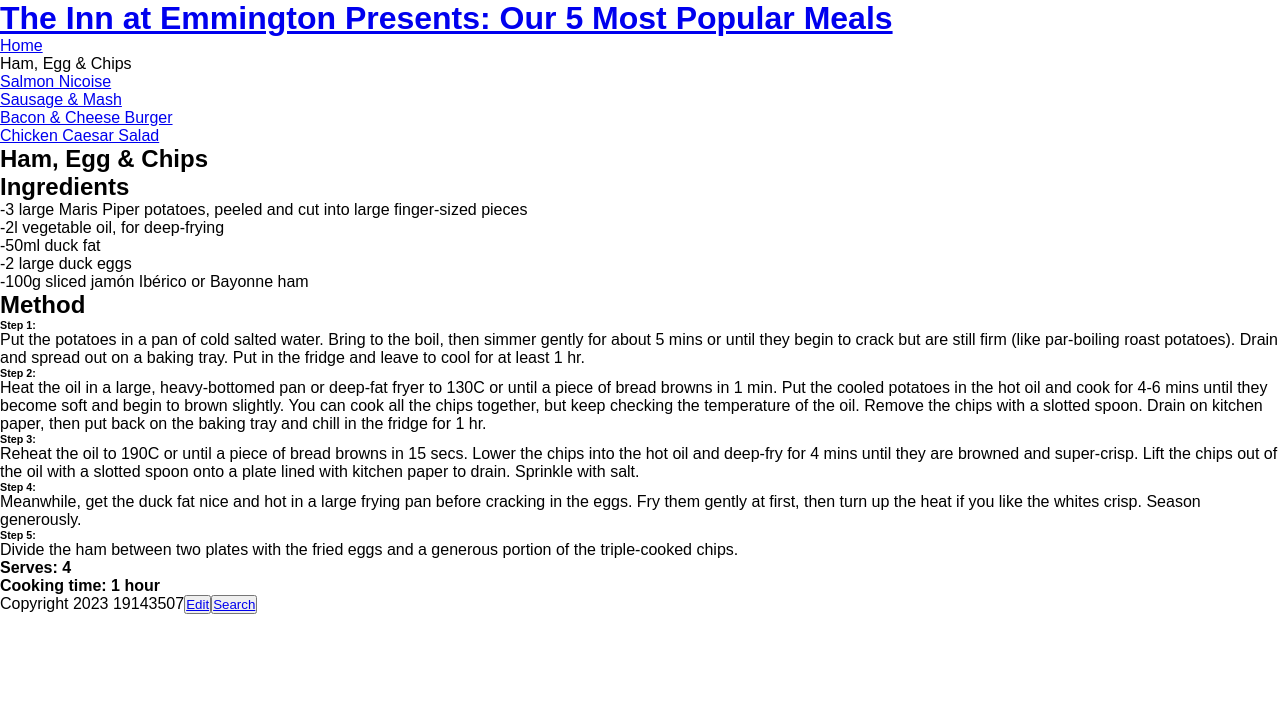
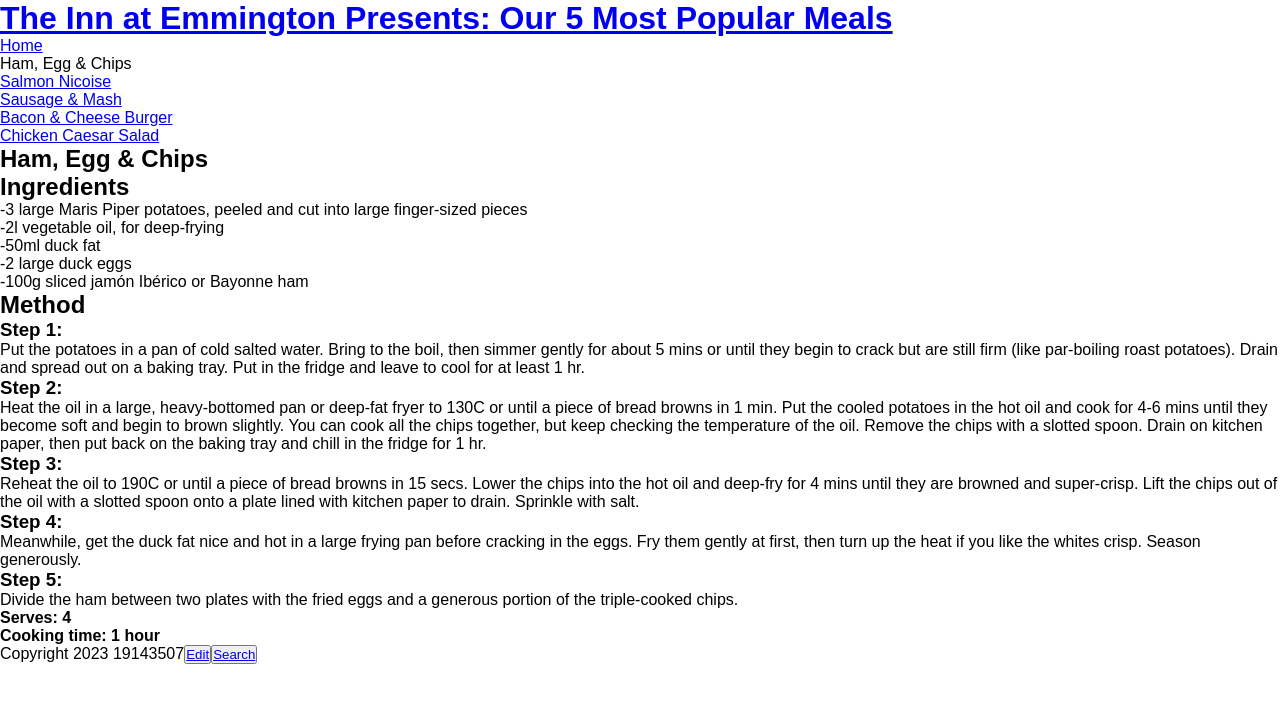
Before and after one commit to 19143507/inn-at-emmington, a Jekyll site: the page built from _recipes/recipe2.md, in a window 1280 px wide. Shown: the top 703 px of the page. Built offline with Jekyll 4.4.1, drawn with Linux system fonts in a browser that asks for light colours.

```diff
--- a/_recipes/recipe2.md
+++ b/_recipes/recipe2.md
@@ -19,23 +19,23 @@ published: true
 
 ## Method
 
-###### Step 1:
+### Step 1:
 
 Put the potatoes in a pan of cold salted water. Bring to the boil, then simmer gently for about 5 mins or until they begin to crack but are still firm (like par-boiling roast potatoes). Drain and spread out on a baking tray. Put in the fridge and leave to cool for at least 1 hr.
 
-###### Step 2:
+### Step 2:
 
 Heat the oil in a large, heavy-bottomed pan or deep-fat fryer to 130C or until a piece of bread browns in 1 min. Put the cooled potatoes in the hot oil and cook for 4-6 mins until they become soft and begin to brown slightly. You can cook all the chips together, but keep checking the temperature of the oil. Remove the chips with a slotted spoon. Drain on kitchen paper, then put back on the baking tray and chill in the fridge for 1 hr.
 
-###### Step 3:
+### Step 3:
 
 Reheat the oil to 190C or until a piece of bread browns in 15 secs. Lower the chips into the hot oil and deep-fry for 4 mins until they are browned and super-crisp. Lift the chips out of the oil with a slotted spoon onto a plate lined with kitchen paper to drain. Sprinkle with salt.
 
-###### Step 4:
+### Step 4:
 
 Meanwhile, get the duck fat nice and hot in a large frying pan before cracking in the eggs. Fry them gently at first, then turn up the heat if you like the whites crisp. Season generously.
 
-###### Step 5:
+### Step 5:
 
 Divide the ham between two plates with the fried eggs and a generous portion of the triple-cooked chips.
 
```
